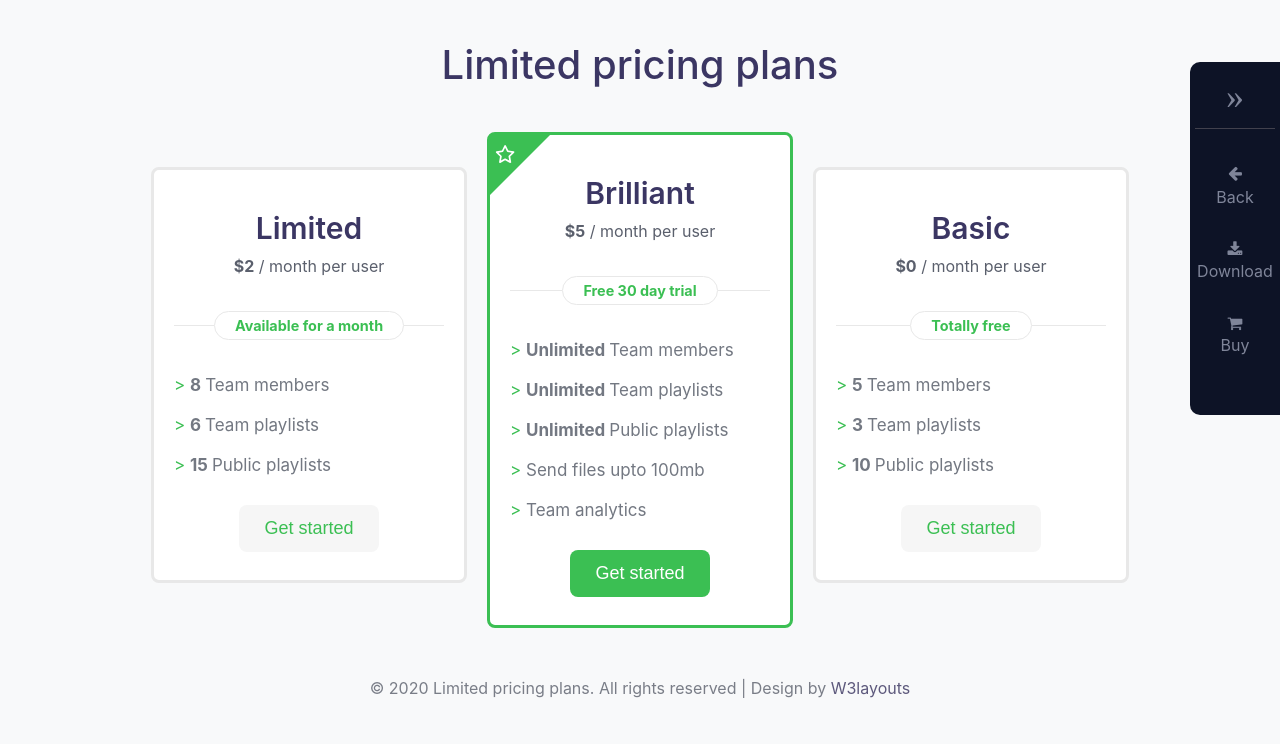
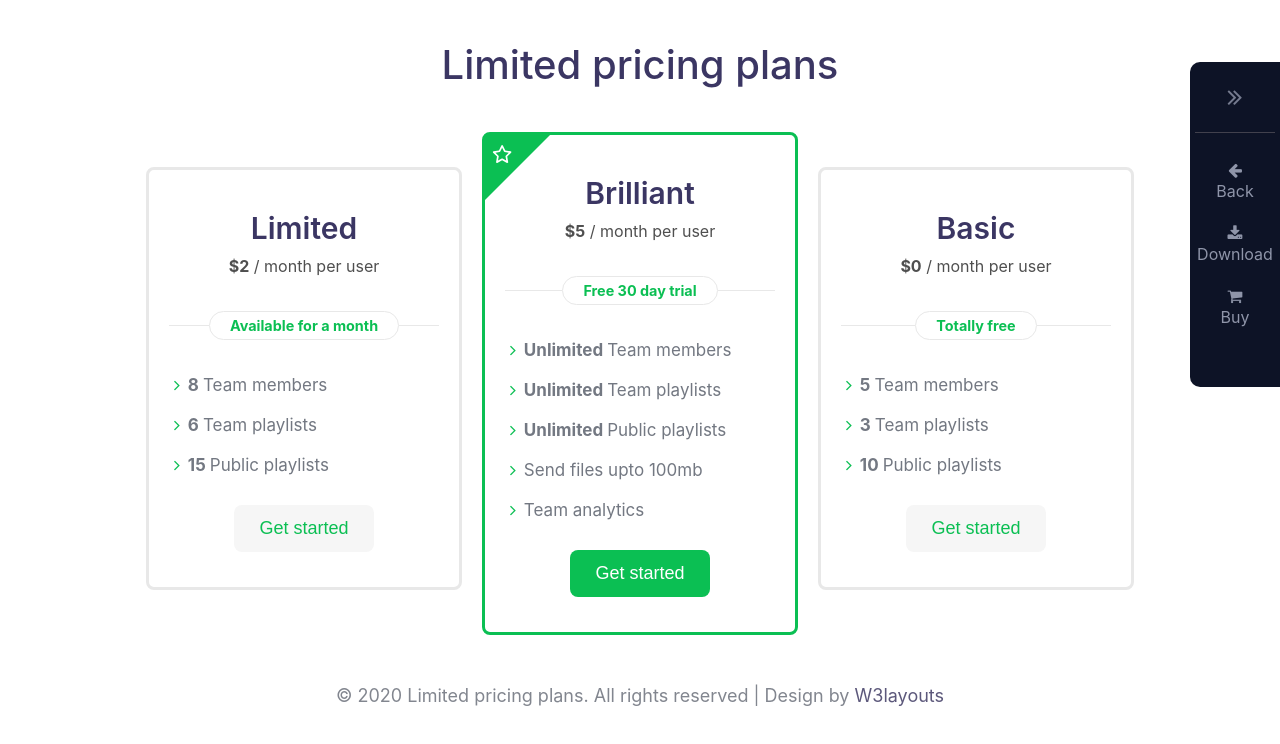
Before and after one commit to huzaifa-rauf-brainx/CSS_pricing_plan_page, a plain HTML site: page index.html in a window 1280 px wide. Drawn offline with Linux system fonts and the light colour scheme.

Commit message:
implemented feedback evluation

```diff
--- a/assets/CSS/index.css
+++ b/assets/CSS/index.css
@@ -1,9 +1,23 @@
+:root {
+    --main-color: #0BBF53;
+    --bg-color: #FFFFFF;
+    --heading-color: #3B3663;
+    --side-bar-bg: #0D1326;
+    --side-bar-options: #8F95A9;
+    --border-color: #E8E8E8;
+    --button-bg-color: #F6F6F6;
+    --card-text-color: #737882;
+    --side-bar-hover: #E6EBFF;
+    --footer-text-color: #82868F;
+    --footer-link-color: #5C587B;
+    --footer-hover-color: #5ACB78;
+}
 .page_pricing {
     font-family: -apple-system, system-ui, Segoe UI, Roboto, Oxygen-Sans, Ubuntu, Cantarell, Helvetica Neue, sans-serif;
-    background-color: #F8F9FA;
+    background-color: var(--bg-color);
 }
 .page_pricing .main_heading {
-    color: #3B3663;
+    color: var(--heading-color);
     font-size: 40px;
     display: flex;
     justify-content: center;
@@ -13,7 +27,7 @@
 .page_pricing .side_bar {
     width: 100%;
     max-width: 90px;
-    background-color: #0D1326;
+    background-color: var(--side-bar-bg);
     border-top-left-radius: 10px;
     border-bottom-left-radius: 10px;
     position: fixed;
@@ -24,9 +38,8 @@
 .side_bar_main .side_bar_options {
     display: flex;
     flex-direction: column;
-    color: #7F8599;
-    /* padding: 15px 0; */
-    margin-top: 30px;
+    color: var(--side-bar-options);
+    margin-bottom: 20px;
 }
 .side_bar_options .fa {
     text-align: center;
@@ -35,23 +48,27 @@
 .side_bar_options .side_heading {
     text-decoration: none;
     text-align: center;
-    color: #7F8599;
+    color: var(--side-bar-options);
     font-size: 16px;
     font-weight: 400;
 }
 .side_bar .side_bar_collapse {
     text-align: center;
-    padding: 15px;
+    padding: 22px;
     border-bottom: 1px solid #41414d;
     margin: 0 5px;
 }
+.side_bar .side_bar_collapse a {
+    font-size: 26px;
+    opacity: .8;
+}
 .side_bar_collapse .fa {
     text-decoration: none;
-    color: #7F8599;
+    color: var(--side-bar-options);
     font-size: 36px;
 }
 .side_bar_options .fa-arrow-left {
-    padding: 6px 8px;
+    padding: 6px 8px 3px 8px;
     cursor: pointer;
 }
 .side_bar_item {
@@ -61,15 +78,18 @@
 .side_bar_options .side_bar_item:hover i,
 .side_bar_options .side_bar_item:hover .side_heading
 {
-    color: #E6EBFF;
+    color: var(--side-bar-hover);
 }
 .side_bar_options .fa-download {
-    padding: 4px 8px;
+    padding: 4px 8px 3px 8px;
     cursor: pointer;
 }
 .side_bar_options .fa-shopping-cart {
-    padding: 4px 8px;
+    padding: 4px 8px 3px 8px;
     cursor: pointer;
+}
+.side_bar_main .side_heading_first {
+    margin-top: 23px;
 }
 .side_bar_main .side_heading_last {
     margin-bottom: 60px;
@@ -81,19 +101,19 @@
     gap: 20px;
 }
 .pricing_plans .plan_limited {
-    background-color: #FFFFFF;
+    background-color: var(--bg-color);
     width: 310px;
-    height: 410px;
-    border: 3px solid #E8E8E8;
+    height: 100%;
+    border: 3px solid var(--border-color);
     border-radius: 8px;
     margin-top: 45px;
     transition: transform 0.5s;
 }
 .pricing_plans .plan_basic {
-    background-color: #FFFFFF;
+    background-color: var(--bg-color);
     width: 310px;
-    height: 410px;
-    border: 3px solid #E8E8E8;
+    height: 100%;
+    border: 3px solid var(--border-color);
     border-radius: 8px;
     margin-top: 45px;
     transition: transform 0.5s;
@@ -107,12 +127,12 @@
 .plan_type .main_heading_plan {
     font-size: 30px;
     font-weight: 600;
-    color: #3B3663;
+    color: var(--heading-color);
     margin-top: 40px;
     margin-bottom: 0;
 }
 .plan_type .sub_head_plan {
-    color: #5A5F6C;
+    color: #4F4F4F;
     margin-top: 10px;
 }
 .plan_type .sub_head_price {
@@ -129,42 +149,45 @@
     content: "";
     flex: 1;
     height: 1px;
-    background: #E8E8E8;
+    background: var(--border-color);
 }
 .plan_limited_basic .plan_duration, .plan_brilliant .plan_duration {
-    color: #3BBF53;
+    color: var(--main-color);
     font-size: 14.4px;
-    border: 1px solid #E8E8E8;
+    border: 1px solid var(--border-color);
     border-radius: 15px;
     padding: 5px 20px;
     white-space: nowrap;
 }
 .plan_specifics .plan_benefits {
-    padding: 0px 20px;
+    padding: 0px 25px;
 }
 .plan_benefits .plan_gains{
-    color: #737882;
+    color: var(--card-text-color);
     list-style: none;
     font-size: 17px;
     margin-bottom: 20px;
 }
 .plan_benefits .plan_gains::before {
-    content: "\003E";
-    color: #3BBF53;
+    font-family: "FontAwesome";
+    content: "\f105";
+    color: var(--main-color);
+    margin-right: 3px;
 }
 .plan_gains .plan_members {
-    color: #737882;
+    color: var(--card-text-color);
     font-size: 17px;
-    font-weight: 700;
+    font-weight: bolder;
 }
 .plan_limited_basic .plan_button, .plan_brilliant .plan_button {
     display: flex;
     justify-content: center;
     margin-top: 30px;
+    margin-bottom: 35px;
 }
 .plan_button .get_started_btn {
-    background-color: #F6F6F6;
-    color: #3BBF53;
+    background-color: var(--button-bg-color);
+    color: var(--main-color);
     border: none;
     padding: 13px 25px;
     font-size: 18px;
@@ -172,14 +195,14 @@
     cursor: pointer;
 }
 .plan_button .get_started_btn:hover {
-    background-color: #3BBF53;
-    color: #FFFFFF;
+    background-color: var(--main-color);
+    color: var(--bg-color);
 }
 .main_layout .plan_brilliant {
-    background-color: #FFFFFF;
-    width: 300px;
-    height: 490px;
-    border: 3px solid #3BBF53;
+    background-color: var(--bg-color);
+    width: 310px;
+    height: 100%;
+    border: 3px solid var(--main-color);
     border-radius: 8px;
     margin-top: 10px;
     transition: transform 0.5s;
@@ -191,52 +214,52 @@
     left: 0;
     width: 0;
     height: 0;
-    border-top: 60px solid #3BBF53;
-    border-right: 60px solid transparent;
+    border-top: 65px solid var(--main-color);
+    border-right: 65px solid transparent;
 }
 .plan_brilliant .custom_border_icon {
     position: absolute;
-    top: -50px;
-    left: 5px;
+    top: -55px;
+    left: 7px;
     height: 18px;
-    fill: white;
+    fill: var(--bg-color);
 }
 .main_layout .plan_brilliant:hover {
     transform: translateY(-20px);
 }
 .plan_brilliant .get_started_btn {
-    background-color: #3BBF53;
-    color: #FFFFFF;
+    background-color: var(--main-color);
+    color: var(--bg-color);
 }
 .main_layout .footer {
-    color: #797D87;
     text-align: center;
     margin-top: 50px;
 }
-.footer h1 {
+.footer .footer_text {
+    color: var(--footer-text-color);
     font-size: 18px;
     font-weight: 400;
 }
 .footer .footer_link {
     text-decoration: none;
-    color: #5D597C;
+    color: var(--footer-link-color);
 }
 .footer .footer_link:hover {
-    color: #3BBF53;
+    color: var(--footer-hover-color);
 }
 @media (max-width: 768px) {
     .main_layout .pricing_plans {
         justify-content: flex-start;
-        padding: 25px 20px;
+        padding: 25px 15px;
     }
     .pricing_plans .plan_basic, .pricing_plans .plan_limited {
-        width: 350px;
+        width: 340px;
     }
     .main_layout .pricing_plans {
         gap: 0px 20px;
     }
     .main_layout .plan_brilliant {
-        width: 330px;
+        width: 340px;
     }
     .page_pricing .main_heading {
         margin-bottom: 0px;
--- a/index.html
+++ b/index.html
@@ -10,10 +10,10 @@
 <body class="page_pricing">
     <section class="side_bar">
         <div class="side_bar_collapse">
-            <a href="#" class="fa">&raquo;</a>
+            <a href="#" class="fa fa-angle-double-right"></a>
         </div>
         <div class="side_bar_main">
-            <div class="side_bar_options">
+            <div class="side_bar_options side_heading_first">
                 <div class="side_bar_item">
                     <i class="fa fa-arrow-left"></i>
                     <a href="#" class="side_heading">Back</a>
```
